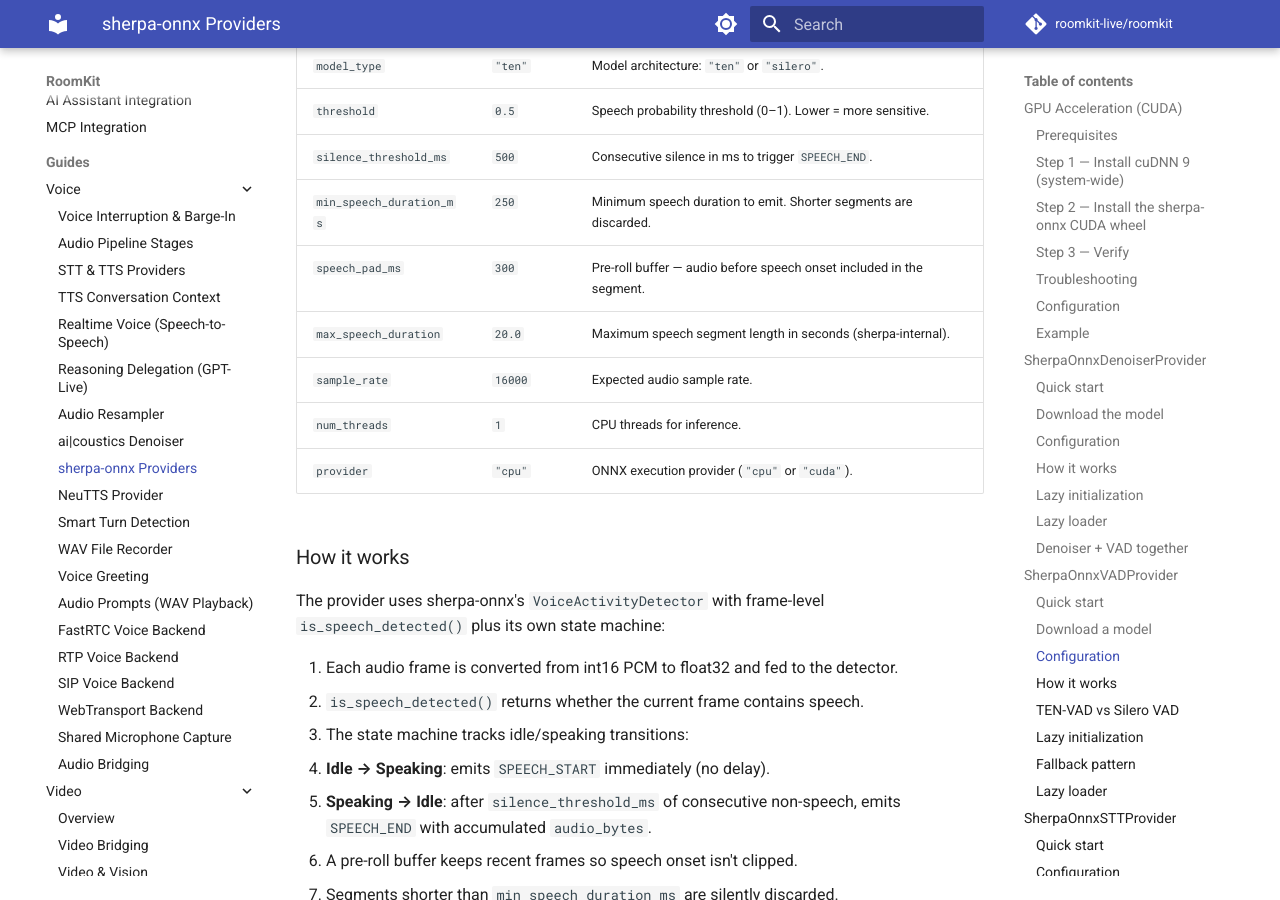
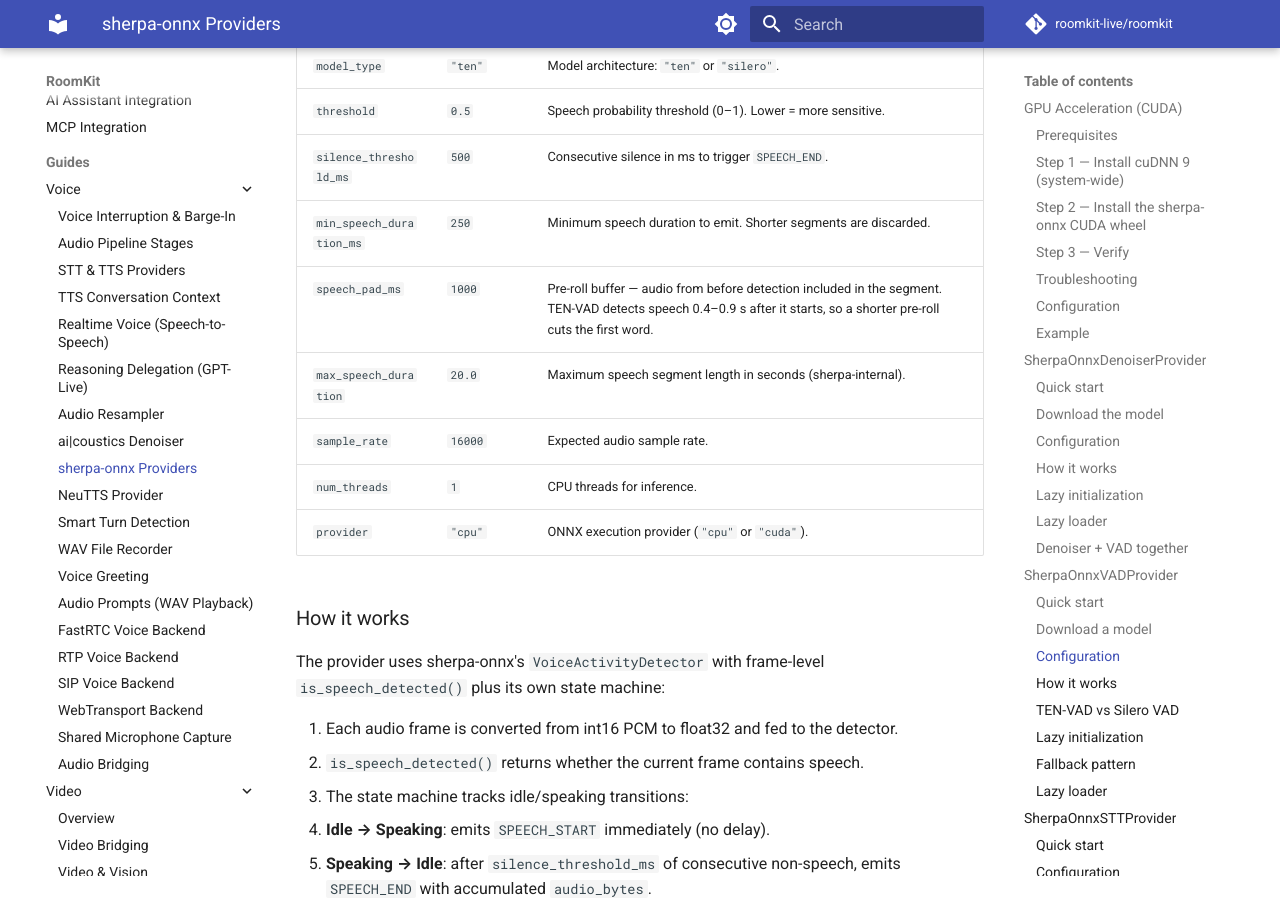
Before and after one commit to roomkit-live/roomkit-docs, an MkDocs documentation site: the page built from docs/guides/sherpa-onnx.md, in a window 1280 px wide and 900 px high, scrolled down 7105 px. Built offline with MkDocs 1.6.1 and Material for MkDocs 9.7.7, drawn with Linux system fonts in a browser that asks for light colours; comment, search, counter and statistics services are not loaded.

Commit message:
docs(sherpa-onnx): VAD pre-roll defaults to 1000 ms (RMK-208)

```diff
--- a/docs/guides/sherpa-onnx.md
+++ b/docs/guides/sherpa-onnx.md
@@ -290,7 +290,7 @@ All parameters are set via `SherpaOnnxVADConfig`:
 | `threshold` | `0.5` | Speech probability threshold (0–1). Lower = more sensitive. |
 | `silence_threshold_ms` | `500` | Consecutive silence in ms to trigger `SPEECH_END`. |
 | `min_speech_duration_ms` | `250` | Minimum speech duration to emit. Shorter segments are discarded. |
-| `speech_pad_ms` | `300` | Pre-roll buffer — audio before speech onset included in the segment. |
+| `speech_pad_ms` | `1000` | Pre-roll buffer — audio from before detection included in the segment. TEN-VAD detects speech 0.4–0.9 s after it starts, so a shorter pre-roll cuts the first word. |
 | `max_speech_duration` | `20.0` | Maximum speech segment length in seconds (sherpa-internal). |
 | `sample_rate` | `16000` | Expected audio sample rate. |
 | `num_threads` | `1` | CPU threads for inference. |
```
